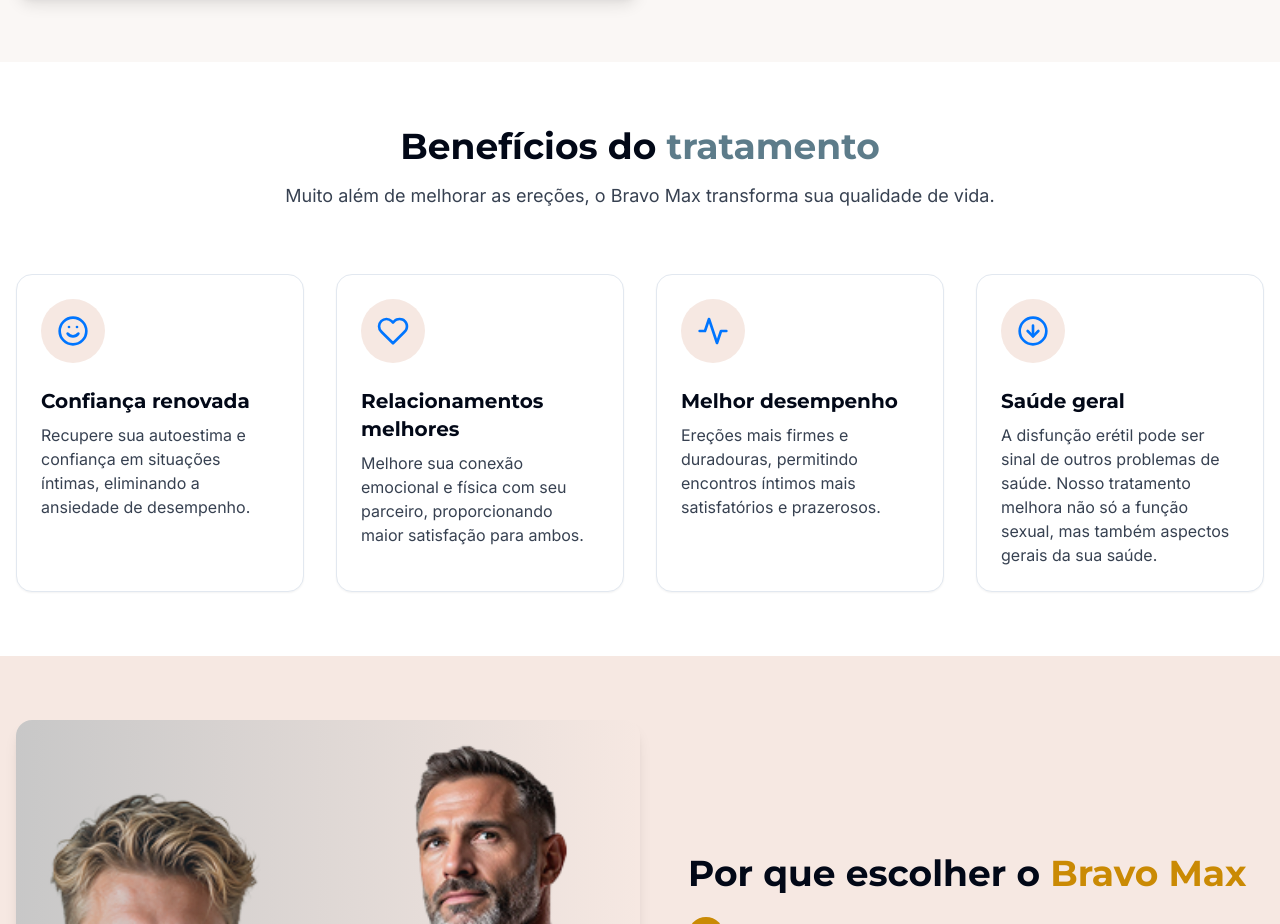
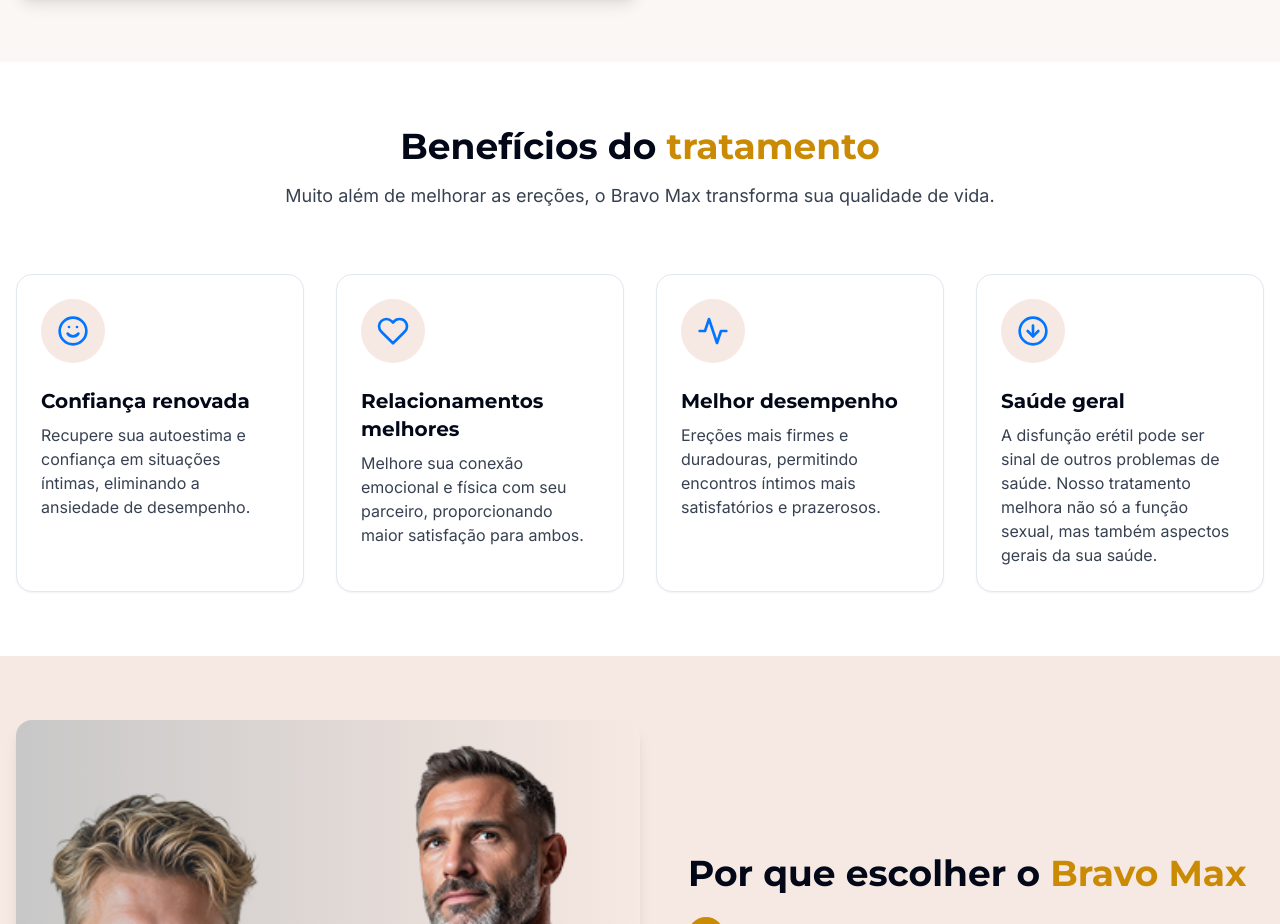
Before and after one commit to tiago-py/bravo-health-flow, a React (Vite) app: page /tratamento/disfuncao-eretil in a window 1280 px wide. Shown: the part 2785-3709 px from the top of the page. Built offline with nearby package versions, Linux system fonts and the light colour scheme.

Commit message:
Visual edit in Lovable
Edited UI in Lovable

```diff
--- a/src/pages/public/TratamentoEretilPage.tsx
+++ b/src/pages/public/TratamentoEretilPage.tsx
@@ -179,7 +179,7 @@ const TratamentoEretilPage = () => {
         <div className="container mx-auto px-4">
           <div className="text-center mb-16">
             <h2 className="text-3xl md:text-4xl font-bold mb-4">
-              Benefícios do <span className="text-bravo-blue">tratamento</span>
+              Benefícios do <span className="text-yellow-600">tratamento</span>
             </h2>
             <p className="text-lg text-gray-700 max-w-3xl mx-auto">
               Muito além de melhorar as ereções, o Bravo Max transforma sua qualidade de vida.
```
